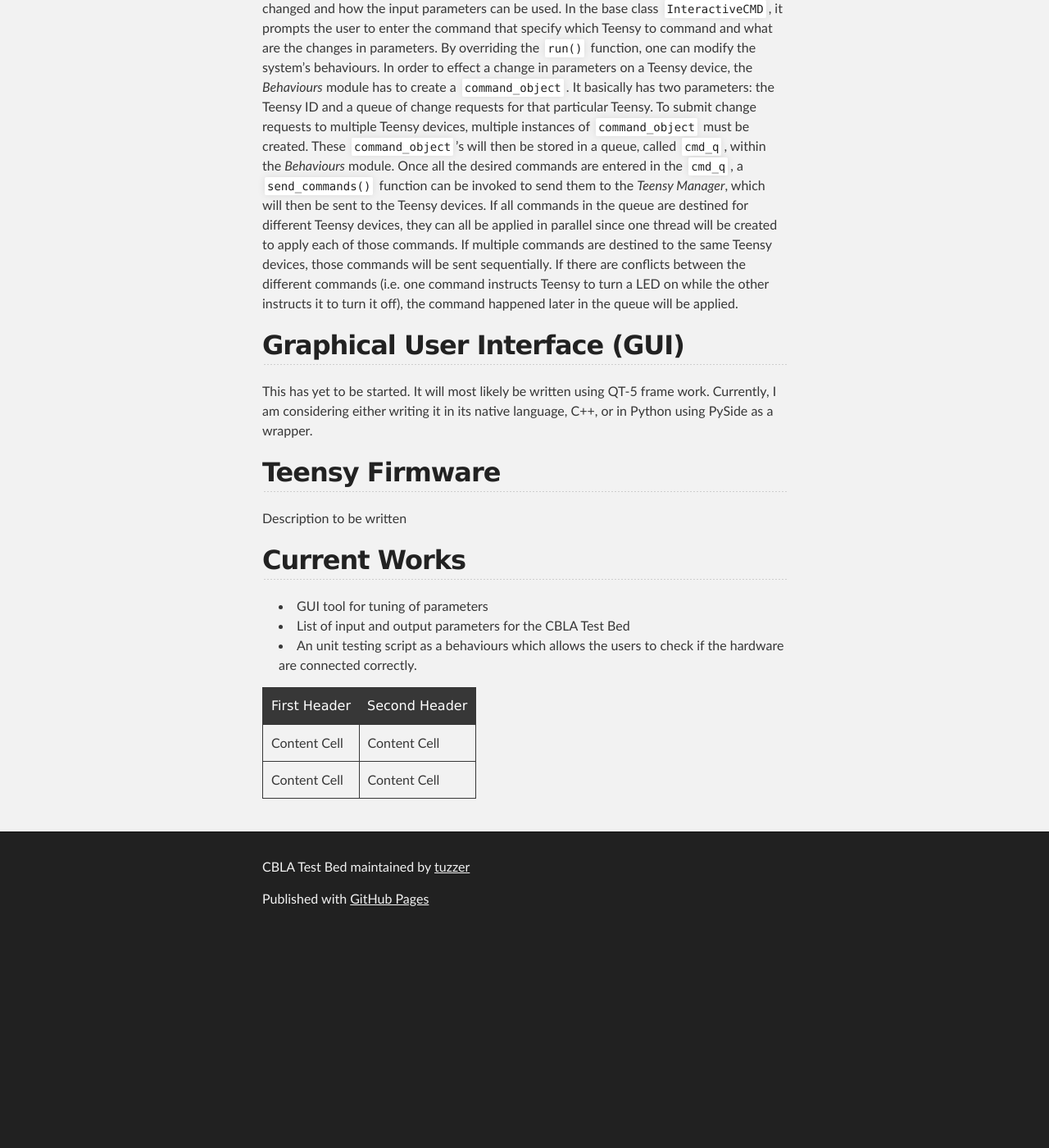
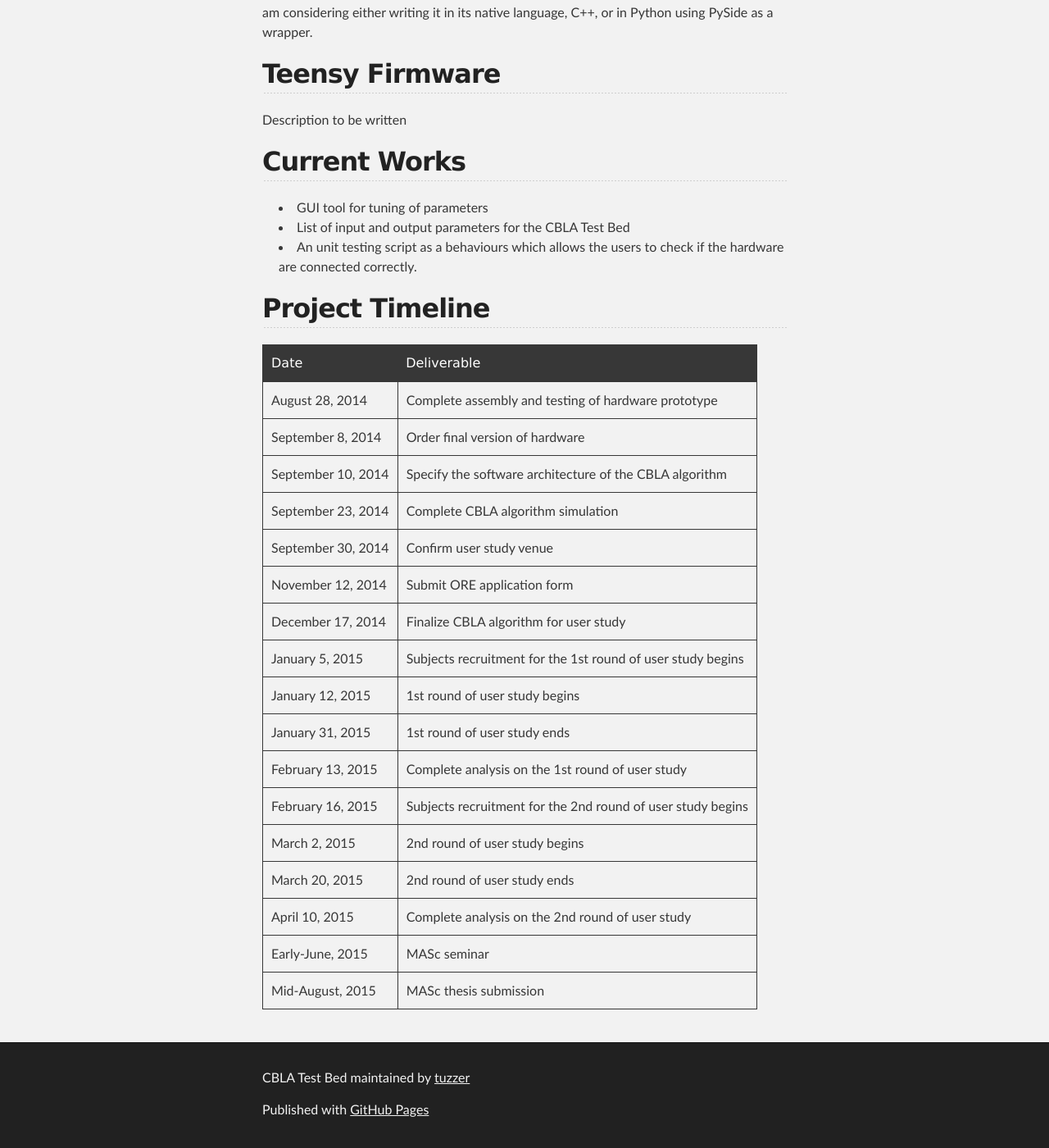
Before and after one commit to MattChanTK/Hylozoic-Series-3, a Jekyll site: the page built from index.md, in a window 1280 px wide and 1400 px high, scrolled down 3797 px. Shown: the whole window at 82% size. Built offline with Jekyll 4.4.1, drawn with Linux system fonts in a browser that asks for light colours; Markdown is read by kramdown in place of the engine named in the settings; before the commit the page ends 4940 px from its top, so only the background shows below that; some of the changed text lies outside the part shown.

Commit message:
Added the Project Timeline content back
It seems to work on github itself

```diff
--- a/index.md
+++ b/index.md
@@ -1,21 +1,6 @@
 ---
 layout: index
 ---
-
-Colons can be used to align columns.
-
-| Tables        | Are           | Cool  |
-| ------------- |:-------------:| -----:|
-| col 3 is      | right-aligned | $1600 |
- col 2 is      | centered      |   $12 |
- zebra stripes | are neat      |    $1 |
-
-The outer pipes (|) are optional, and you don't need to make the raw Markdown line up prettily. You can also use inline Markdown.
-
-Markdown | Less | Pretty
---- | --- | ---
-*Still* | `renders` | **nicely**
-1 | 2 | 3
 
 # Software
 
@@ -105,8 +90,24 @@
 * List of input and output parameters for the CBLA Test Bed
 * An unit testing script as a behaviours which allows the users to check if the hardware are connected correctly.
 
+## Project Timeline
 
-First Header  | Second Header
-------------- | -------------
-Content Cell  | Content Cell
-Content Cell  | Content Cell
+Date					| Deliverable
+-------------			| -------------
+August 28, 2014			| Complete assembly and testing of hardware prototype
+September 8, 2014		| Order final version of hardware
+September 10, 2014		| Specify the software architecture of the CBLA algorithm
+September 23, 2014		| Complete CBLA algorithm simulation
+September 30, 2014		| Confirm user study venue
+November 12, 2014		| Submit ORE application form
+December 17, 2014		| Finalize CBLA algorithm for user study
+January 5, 2015			| Subjects recruitment for the 1st round of user study begins
+January	12, 2015		| 1st round of user study begins
+January 31, 2015		| 1st round of user study ends
+February 13, 2015		| Complete analysis on the 1st round of user study
+February 16, 2015		| Subjects recruitment for the 2nd round of user study begins
+March 2, 2015			| 2nd round of user study begins
+March 20, 2015			| 2nd round of user study ends
+April 10, 2015			| Complete analysis on the 2nd round of user study
+Early-June, 2015		| MASc seminar
+Mid-August, 2015		| MASc thesis submission
```
